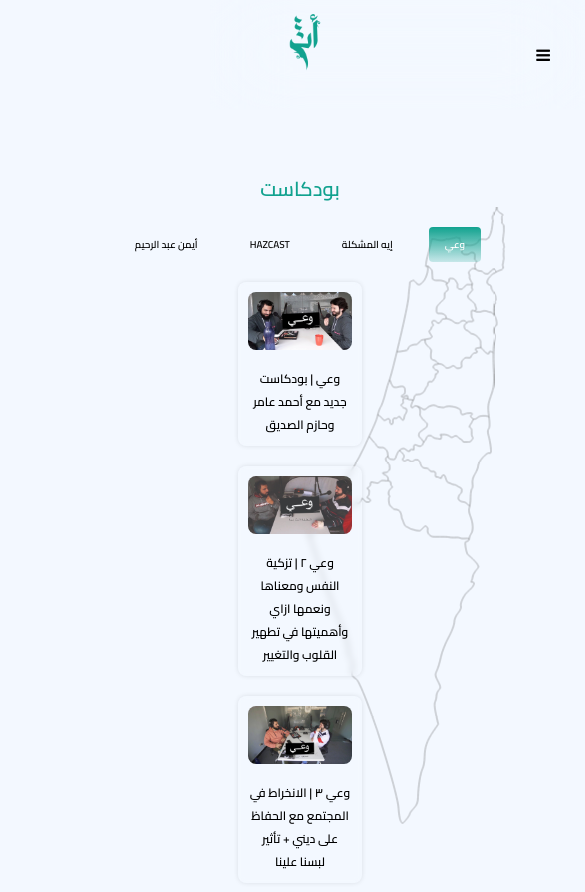
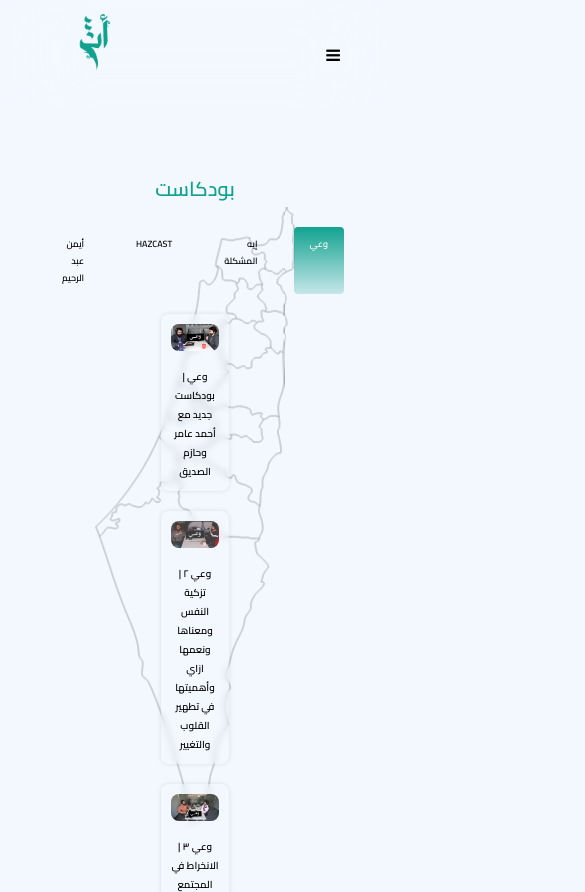
Before and after one commit to Xravoz/athar, a plain HTML site: page podcast.html in a window 390 px wide. Shown: the top 892 px of the page, 585 px wide, since content can reach past the window. Drawn offline with Linux system fonts and the light colour scheme.

Commit message:
first commit

```diff
--- a/css/style.css
+++ b/css/style.css
@@ -1058,6 +1058,15 @@ header .nav .closemenu{
   height: 73vh;
   animation: moveeImage 4s infinite ease-in-out;
 }
+@media (max-width: 420px){
+  .palstine svg{
+  height: 63vh;
+  animation: moveeImage 4s infinite ease-in-out;
+}
+.athar-img img{
+  width: 300px;
+}
+}
 @keyframes moveeImage {
   0% {
     transform: translateY(0);
--- a/podcast.html
+++ b/podcast.html
@@ -318,7 +318,7 @@
 
         @media (max-width: 460px) {
             .container {
-                width: 600px;
+                width: 440px;
                 margin: 20px auto;
                 padding: 20px;
                 border-radius: 8px;
@@ -358,6 +358,92 @@
                 width: 230px;
             }
         }
+          @media (max-width: 452px) {
+            .container {
+                width: 400px;
+                margin: 20px auto;
+                padding: 20px;
+                border-radius: 8px;
+                align-items: center;
+                justify-content: center;
+                justify-items: center;
+            }
+
+            p {
+                font-size: 12px;
+            }
+
+            #podcastsList {
+                list-style-type: none;
+                padding: 0;
+                margin: 0;
+                display: flex;
+                flex-direction: column;
+                justify-content: center;
+                text-align: center;
+                align-items: center;
+            }
+
+            .tabs {
+                display: flex;
+                justify-content: center;
+                margin-bottom: 20px;
+                font-size: 8px;
+            }
+
+            h1 {
+                font-size: 20px;
+                margin-bottom: 20px;
+            }
+
+            #videoPlayer {
+                width: 230px;
+            }
+        }
+         @media (max-width: 412px) {
+            .container {
+                width: 350px;
+                margin: 20px auto;
+                padding: 20px;
+                border-radius: 8px;
+                align-items: center;
+                justify-content: center;
+                justify-items: center;
+            }
+
+            p {
+                font-size: 10px;
+            }
+
+            #podcastsList {
+                list-style-type: none;
+                padding: 0;
+                margin: 0;
+                display: flex;
+                flex-direction: column;
+                justify-content: center;
+                text-align: center;
+                align-items: center;
+            }
+
+            .tabs {
+                display: flex;
+                justify-content: center;
+                margin-bottom: 20px;
+                font-size: 9px;
+            }
+
+            h1 {
+                font-size: 20px;
+                margin-bottom: 20px;
+            }
+
+            #videoPlayer {
+                width: 230px;
+            }
+        }
+
+
 
         .palstine {
             position: absolute;
```
Also changed, not shown: Pages/about.html (+11 -18 lines), Pages/alquraa/a7adis.html (+1 -2 lines), Pages/quran-mp3.html (+1 -1 lines), Pages/quran.html (+3 -3 lines), index.html (+2 -2 lines).
